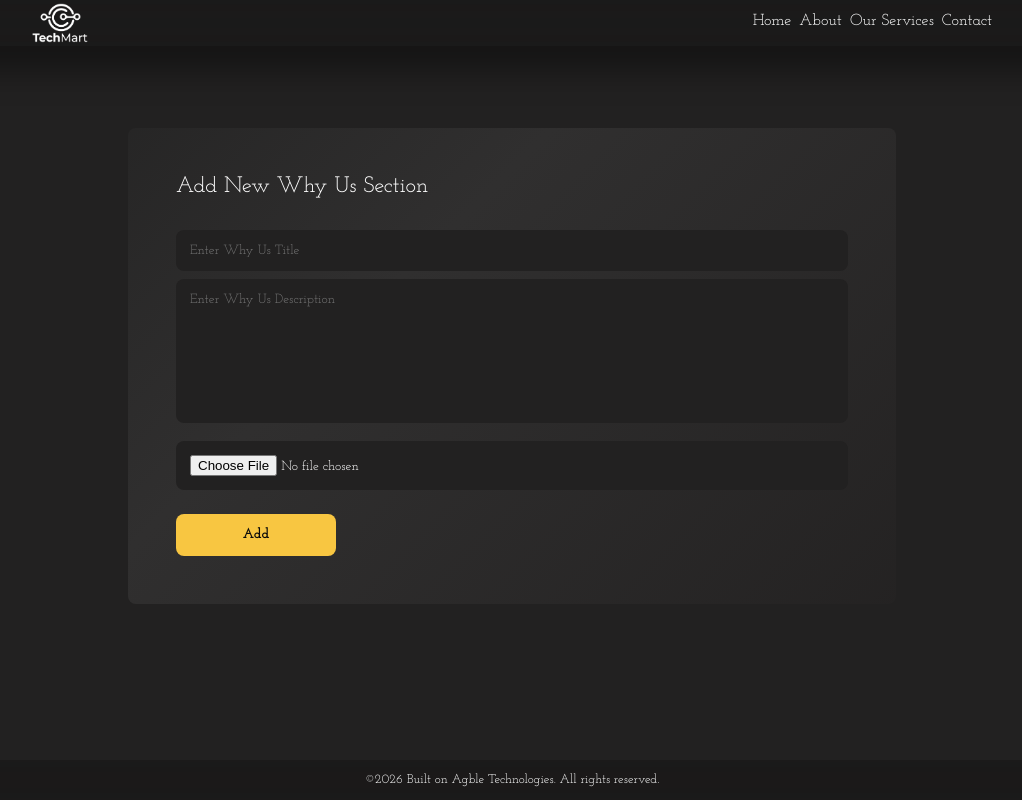
After one commit to I-AGBLE/techmartliberia, a Django app: page /add_new_why_us/ in a window 1280 px wide. The commit adds this page. Shown: the whole page, without its empty margins (128-1150 px from the left). Run offline with Django 5.2, Linux system fonts and the light colour scheme.

Commit message:
add why us created

```diff
--- /dev/null
+++ b/main/templates/main/add_new_why_us.html
@@ -0,0 +1,19 @@
+{% extends 'main/layout.html' %}
+{% load static %}
+
+{% block content %}
+<div class="form_field">
+    <h2>Add New Why Us Section</h2>
+    <form method="post" enctype="multipart/form-data">
+        {% csrf_token %}
+
+        <input type="text" name="why_us_title" id="why_us_title" placeholder="Enter Why Us Title" required>
+
+        <textarea name="why_us_desc" id="why_us_desc" placeholder="Enter Why Us Description" required></textarea>
+
+        <input type="file" name="why_us_icon" id="why_us_icon">
+
+        <input type="submit" class="submit" value="Add">
+    </form>
+</div>
+{% endblock %}
--- a/main/templates/main/user_dash.html
+++ b/main/templates/main/user_dash.html
@@ -148,7 +148,7 @@
         <div class="admin_why_us_title">
             <h2>Manage Your <span> Why Choose Us Section</span></h2>
             <div class="add_why_us">
-                <a href="" class="add"><i class="fa-solid fa-plus"></i></a>
+                <a href="{% url 'main:add_new_why_us' %}" class="add"><i class="fa-solid fa-plus"></i></a>
             </div>
         </div>
 
--- a/main/urls.py
+++ b/main/urls.py
@@ -17,4 +17,5 @@ urlpatterns = [
     path('edit_admin_why_us/<int:why_us_id>/', views.edit_admin_why_us, name='edit_admin_why_us'),
     path('add_new_service/', views.add_new_service, name='add_new_service'),
     path('add_new_team_member/', views.add_new_team_member, name='add_new_team_member'),
+    path('add_new_why_us/', views.add_new_why_us, name='add_new_why_us'),
 ]
--- a/main/views.py
+++ b/main/views.py
@@ -291,3 +291,17 @@ def add_new_team_member(request):
         )
         return redirect('main:user_dash')
     return render(request, 'main/add_new_team_member.html')
+
+
+def add_new_why_us(request):
+    if request.method == 'POST':
+        why_us_title = request.POST.get('why_us_title')
+        why_us_desc = request.POST.get('why_us_desc')
+        why_us_icon = request.FILES.get('why_us_icon')
+        new_why = why_us.objects.create(
+            why_us_title=why_us_title,
+            why_us_desc=why_us_desc,
+            why_us_icon=why_us_icon
+        )
+        return redirect('main:user_dash')
+    return render(request, 'main/add_new_why_us.html')
```
Also changed, not shown: db.sqlite3, media/images/20260223_190309_783155_TechMART_LOGO.jpg (added).
